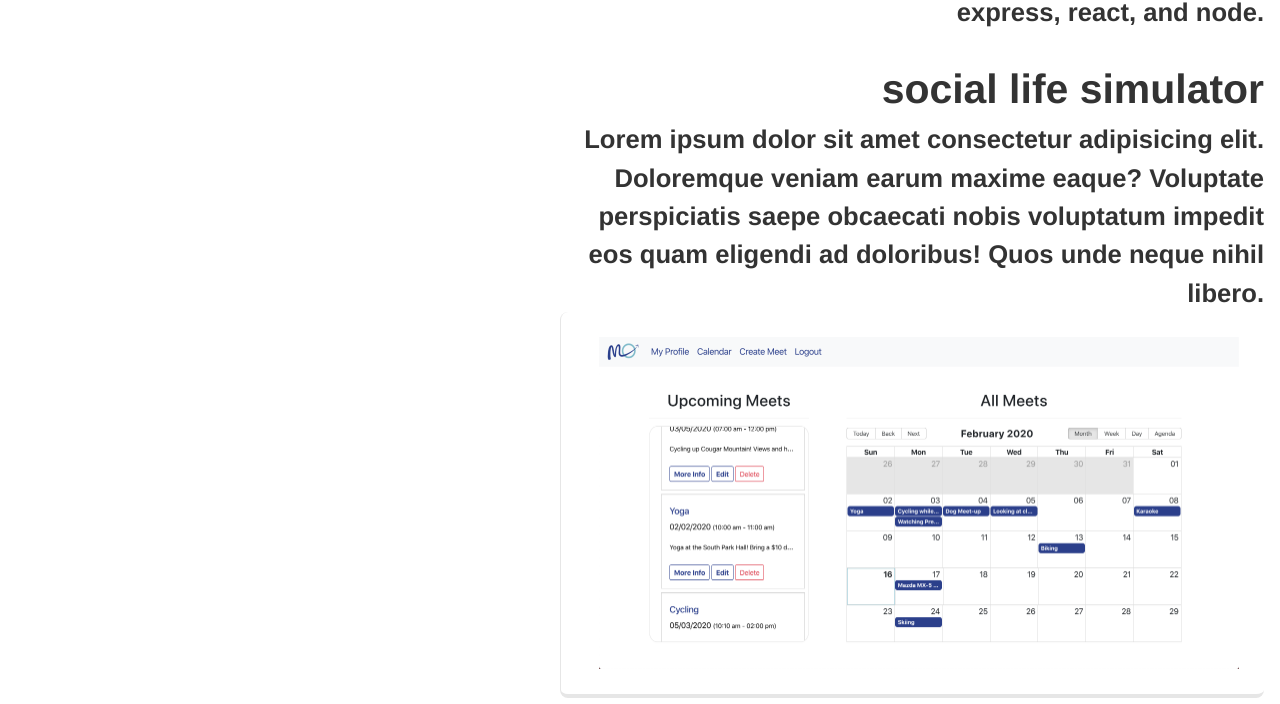
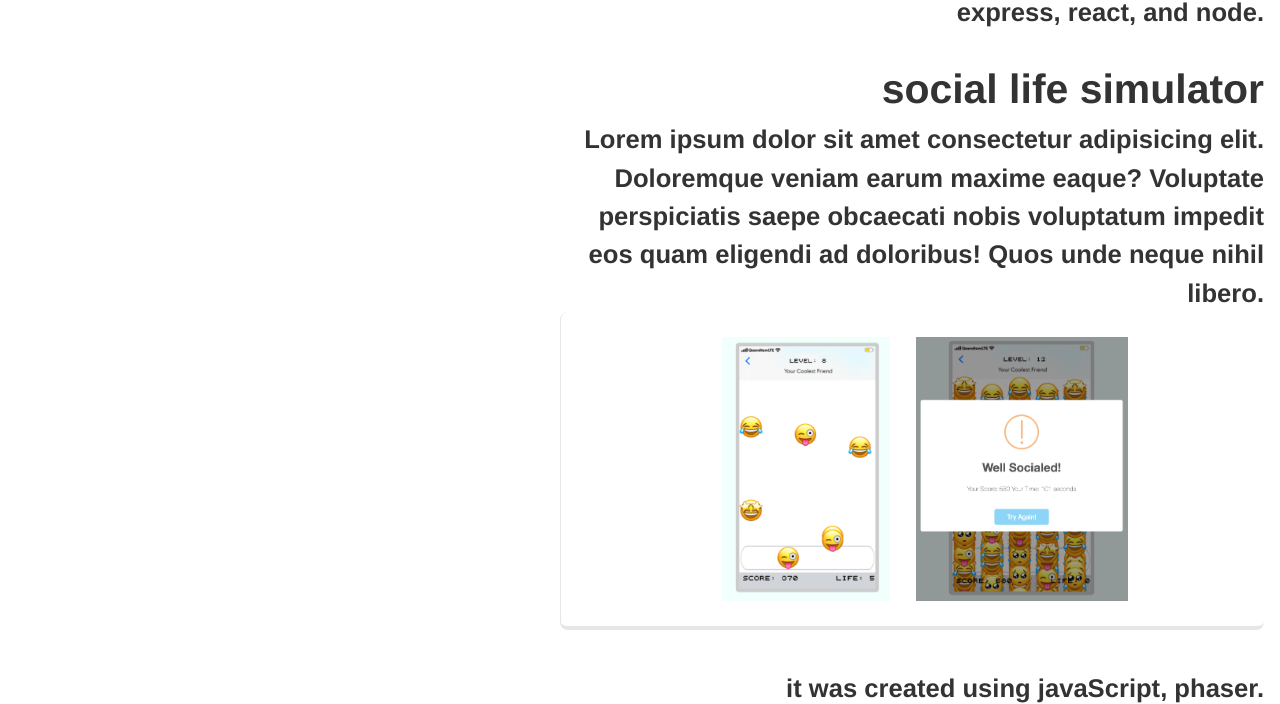
Before and after one commit to nickubed/portfolio_gatsby, a Gatsby site: page / in a window 1280 px wide. Shown: the part 1931-2635 px from the top of the page. Built offline with nearby package versions, Linux system fonts and the light colour scheme; Gatsby itself is replaced by a stand-in of ours.

Commit message:
more styling

```diff
--- a/src/components/image.jsx
+++ b/src/components/image.jsx
@@ -3,7 +3,7 @@ import orange from "../images/orange_self_face.jpg"
 
 
 const Image = () => {
-  return <img id="profile_photo" alt="my face" src={orange} />
+  return <img id="profile_photo" alt="nick's face against an orange background" src={orange} />
 }
 
 export default Image
--- a/src/components/meet-out.jsx
+++ b/src/components/meet-out.jsx
@@ -2,7 +2,7 @@ import React from "react"
 import meetImage from "../images/meet_out_image.png"
 
 const MeetImg = () => {
-    return <img alt="meet-out image" className="projectImg" src={meetImage} />
+    return <img alt="meet-out calendar page displayed" className="projectImg" src={meetImage} />
 }
 
 export default MeetImg
--- a/src/components/project_2.jsx
+++ b/src/components/project_2.jsx
@@ -1,5 +1,5 @@
 import React from 'react'
-import MeetImg from './meet-out'
+import SocialImage from './social-life'
 
 const Project2 = () => {
     return (
@@ -19,7 +19,7 @@ const Project2 = () => {
                     <p>Lorem ipsum dolor sit amet consectetur adipisicing elit. Doloremque veniam earum maxime eaque? Voluptate perspiciatis saepe obcaecati nobis voluptatum impedit eos quam eligendi ad doloribus! Quos unde neque nihil libero.
                         <br/>
                         <div className="projectContainer">
-                            <MeetImg />
+                            <SocialImage />
                         </div>
                         <br/>
                         it was created using javaScript, phaser.
--- /dev/null
+++ b/src/components/social-life.jsx
@@ -0,0 +1,14 @@
+import React from 'react'
+import socialImage from '../images/social_life.png'
+import socialImage2 from '../images/social_life_2.png'
+
+const SocialLife = () => {
+    return (
+        <div id="socialContainer">
+            <img alt="mid-game social life simulator... nick is winning." className="socialImg" src={socialImage} />
+            <img alt="mid-game social life simulator... nick lost." className="socialImg" src={socialImage2} />
+        </div>
+    )
+}
+
+export default SocialLife
--- a/src/components/style.css
+++ b/src/components/style.css
@@ -114,6 +114,17 @@ h2{
     width: 50vw;
 }
 
+#socialContainer{
+    display: flex;
+    justify-content: center;
+}
+
+.socialImg{
+    display: inline-block;
+    height: 33vh;
+    margin-left: 2vw !important;
+}
+
 #linkPack{
     display: inline-block;
     margin-top: 85vh !important;
@@ -153,6 +164,13 @@ h2{
     .projectImg{
         width: 100vw;
     }
+    .smallTitle{
+        font-size: 10vw;
+    }
+    .socialImg{
+        height: 28vh;
+        width: 40vw;
+    }
     #linkPack{
         margin-top: -30vh !important;
         margin-left: 5vw !important;
```
Also changed, not shown: src/images/social_life.png (added), src/images/social_life_2.png (added).
